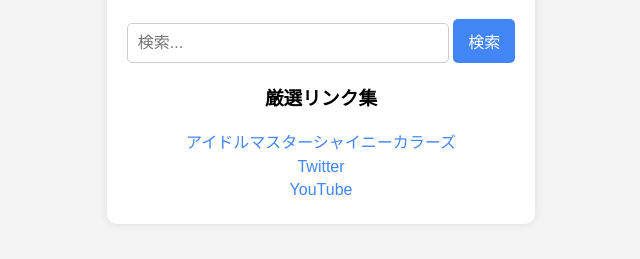
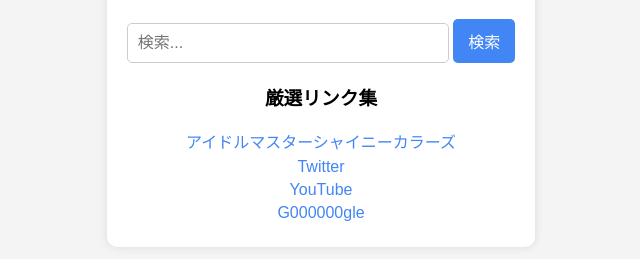
Before and after one commit to sakusakupie/new, a plain HTML site: page index.html in a window 1280 px wide. Shown: the part 131-390 px from the top of the page, without its empty margins (319-959 px from the left). Drawn offline with Linux system fonts and the light colour scheme.

Commit message:
Update index.html

```diff
--- a/index.html
+++ b/index.html
@@ -72,6 +72,7 @@
             <a href="https://shinycolors.enza.fun/home" target="_blank">アイドルマスターシャイニーカラーズ</a>
             <a href="https://twitter.com" target="_blank">Twitter</a>
             <a href="https://www.youtube.com" target="_blank">YouTube</a>
+            <a href="https://www.google.com" target="_blank">G000000gle</a>
         </div>
     </div>
 
```
